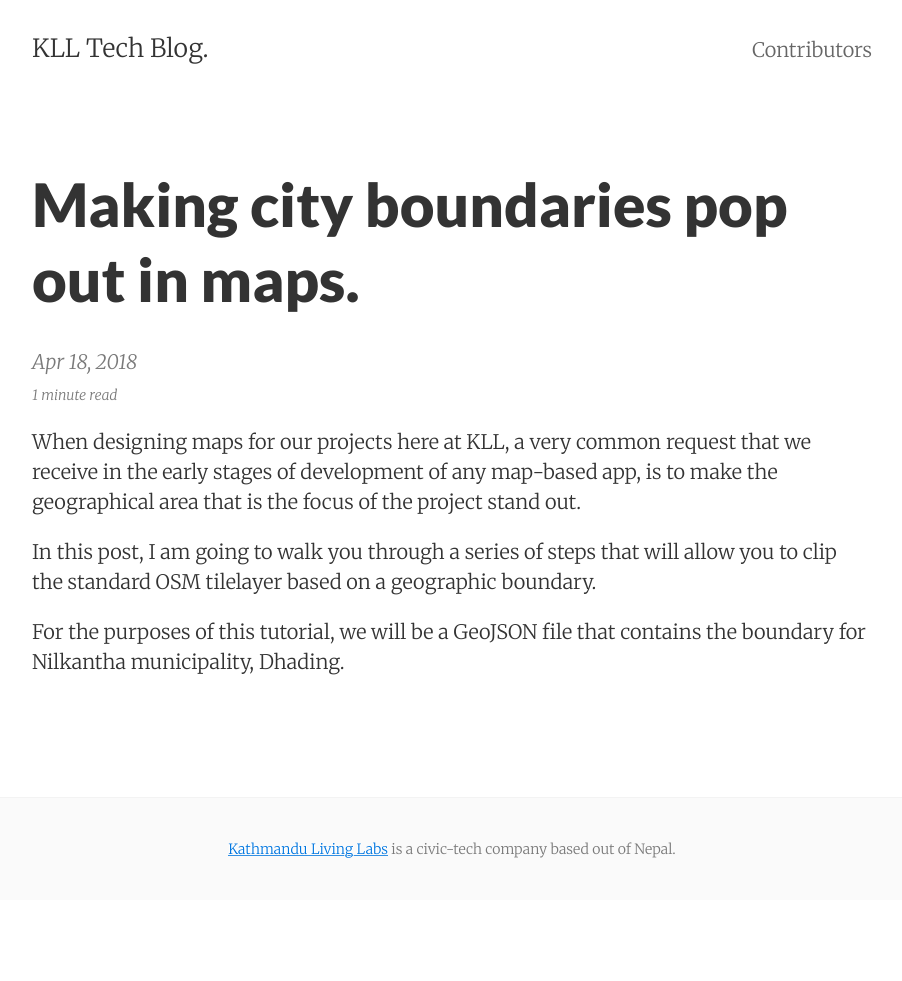
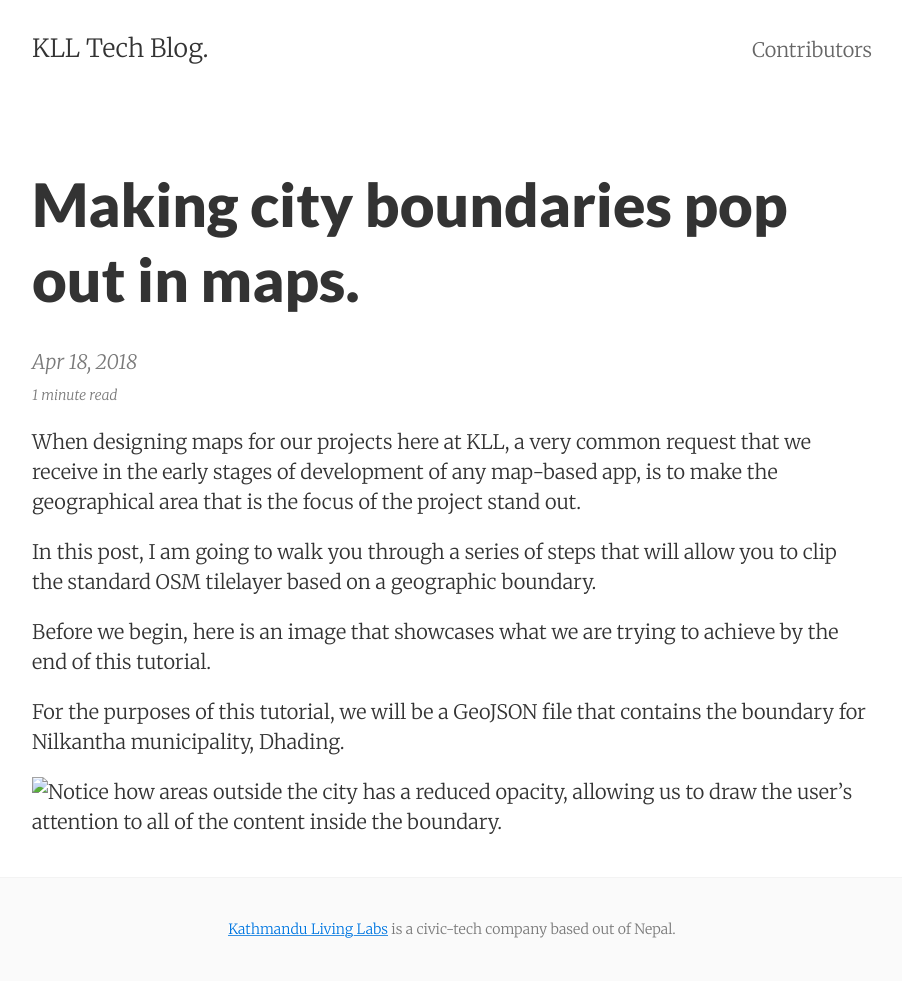
Before and after one commit to KathmanduLivingLabs/kathmandulivinglabs.github.io, a Jekyll site: the page built from _posts/2018-04-25-making-boundaries-pop.md, in a window 1280 px wide. Shown: the whole page, without its empty margins (188-1090 px from the left). Built offline with Jekyll 4.4.1, drawn with Linux system fonts in a browser that asks for light colours; before the commit the page ends 900 px from its top, so only the background shows below that.

Commit message:
Update 2018-04-25-making-boundaries-pop.md

```diff
--- a/_posts/2018-04-25-making-boundaries-pop.md
+++ b/_posts/2018-04-25-making-boundaries-pop.md
@@ -10,4 +10,8 @@
 
 In this post, I am going to walk you through a series of steps that will allow you to clip the standard OSM tilelayer based on a geographic boundary.
 
+Before we begin, here is an image that showcases what we are trying to achieve by the end of this tutorial.
+
 For the purposes of this tutorial, we will be a GeoJSON file that contains the boundary for Nilkantha municipality, Dhading.
+
+![Notice how areas outside the city has a reduced opacity, allowing us to draw the user’s attention to all of the content inside the boundary. ]({{ "https://photos-4.dropbox.com/t/2/AAAJuE92c23rn16YoJ9VQtDMxMVodvc3IraX9di4sj0f5A/12/209875859/png/2048x1/5/1524672000/0/10/image.png/_/png%2520https%253A%252F%252Fd2mxuefqeaa7sj.cloudfront.net%252Fs_479BF4A1516B4B8B69A45EE7942917D18732F6625ABC8A67D1FEDD3AC3A21C88_1523432008536_image.png?preserve_transparency=1&size=2048x1&size_mode=5 | absolute_url }})
```
